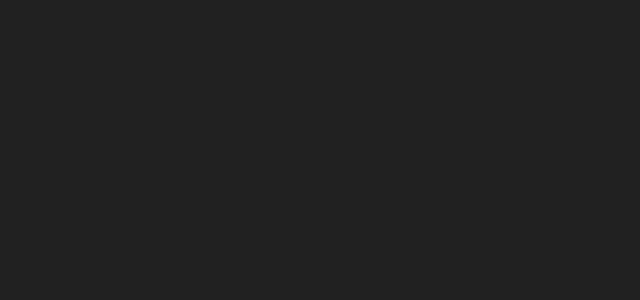
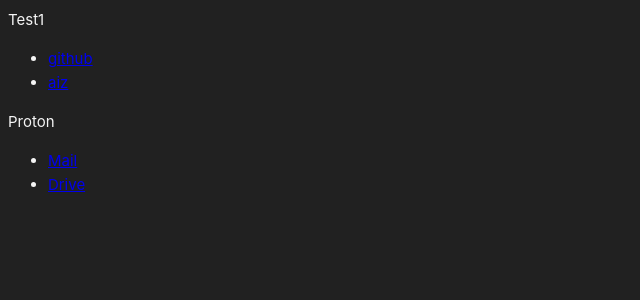
Before and after one commit to Aiz0/start, a Vue app: page / in a window 1280 px wide. Shown: the top 300 px of the page, without its empty margins (0-640 px from the left). Built offline with nearby package versions, Linux system fonts and the light colour scheme.

Commit message:
feat(vue): display links from yaml file
uses vite-plugin-yaml to import yaml file as es module and displays it as a list with a section title

```diff
--- /dev/null
+++ b/applist.yaml
@@ -0,0 +1,13 @@
+---
+- title: Test1
+  apps:
+  - name: github
+    url: https://github.com
+  - name: aiz
+    url: https://aiz.moe
+- title: Proton
+  apps:
+  - name: Mail
+    url: https://account.proton.me/login
+  - name: Drive
+    url: https://drive.proton.me
--- a/package.json
+++ b/package.json
@@ -15,6 +15,7 @@
     "vue": "^3.3.4"
   },
   "devDependencies": {
+    "@modyfi/vite-plugin-yaml": "^1.0.4",
     "@rushstack/eslint-patch": "^1.2.0",
     "@tsconfig/node18": "^2.0.1",
     "@types/node": "^18.16.17",
--- a/src/App.vue
+++ b/src/App.vue
@@ -1,8 +1,10 @@
 <script setup lang="ts">
+import List from './components/list.vue';
 </script>
 
 <template>
   <main>
+      <List></List>
   </main>
 </template>
 
--- /dev/null
+++ b/src/components/list.vue
@@ -0,0 +1,18 @@
+<script setup lang="ts">
+import applist from '../../applist.yaml'
+</script>
+
+<template>
+<div>
+    <div v-for="section in applist">
+        {{ section.title }}
+        <ul>
+            <li v-for="app in section.apps">
+                <a :href="app.url">
+                    {{ app.name }}
+                </a>
+            </li>
+        </ul>
+    </div>
+</div>
+</template>
--- a/vite.config.ts
+++ b/vite.config.ts
@@ -2,12 +2,14 @@
 
 import { defineConfig } from 'vite'
 import vue from '@vitejs/plugin-vue'
+import ViteYaml from '@modyfi/vite-plugin-yaml';
 
 // https://vitejs.dev/config/
 export default defineConfig({
   base: '/start/',
   plugins: [
     vue(),
+    ViteYaml(),
   ],
   resolve: {
     alias: {
```
Also changed, not shown: 1 other file (tests, documents, lock files or other folders).
